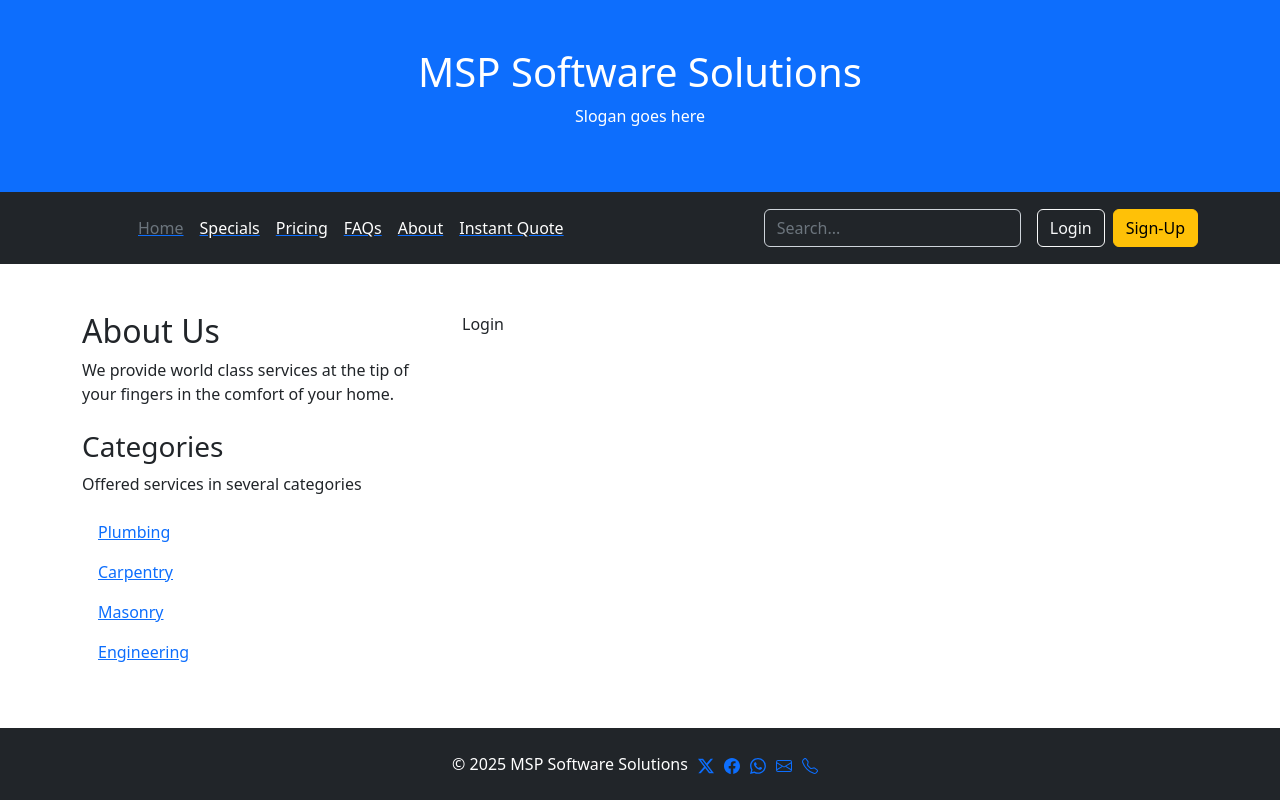
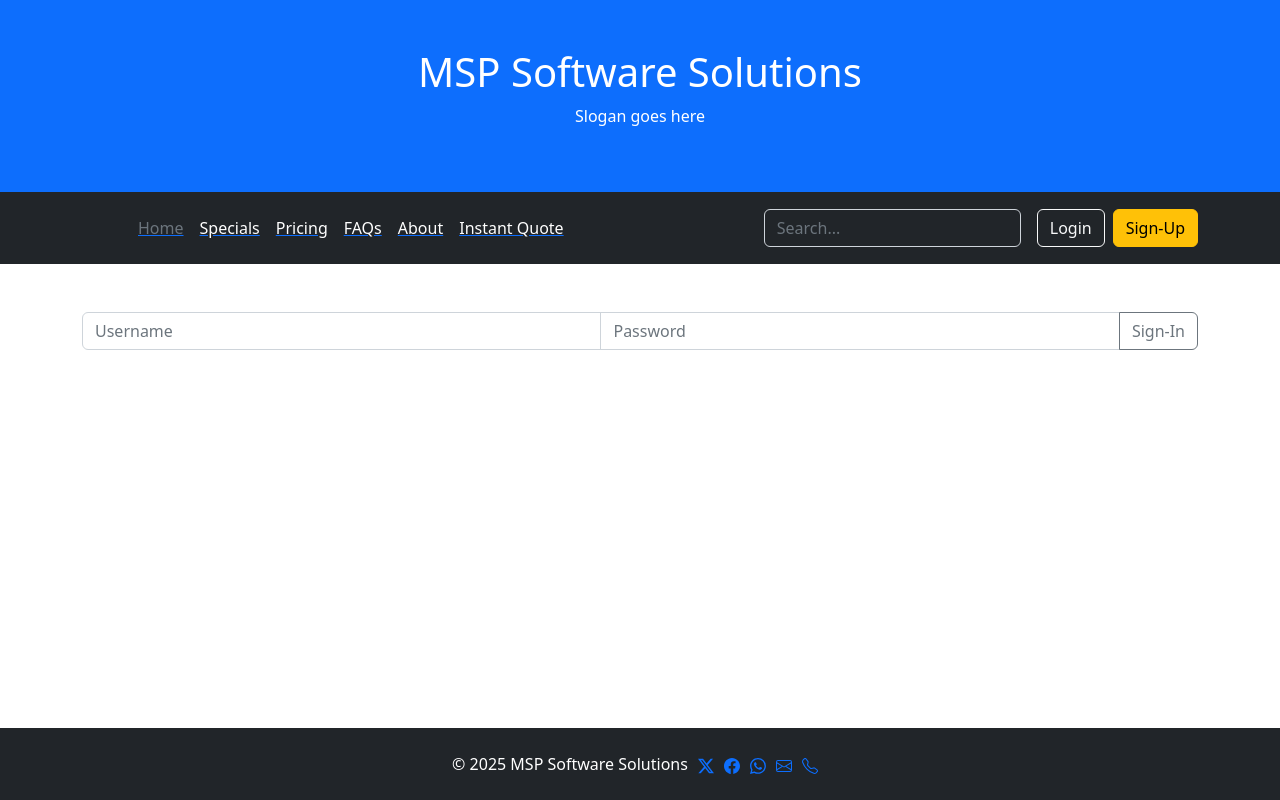
Before and after one commit to kayloshai/trade-locator, a React (Vite) app: page /trade-locator/login in a window 1280 px wide. Built offline with nearby package versions, Linux system fonts and the light colour scheme.

Commit message:
Update routes

```diff
--- a/src/App.tsx
+++ b/src/App.tsx
@@ -20,21 +20,19 @@ function App() {
     <BrowserRouter basename="/trade-locator">
       <Routes>
         <Route element={<BaseLayout id='base-layout' />}>
-          <Route path="/" element={<Home />} />
-          <Route path="carpentry" element={<Carpentry />} />
-          <Route path="plumbing" element={<Plumbing />} />
-          <Route path="masonry" element={<Masonry />} />
-          <Route path="engineering" element={<Engineering />} />
-
+          <Route path="/" element={<Home />}>
+            <Route path="plumbing" element={<Plumbing />} />
+            <Route path="carpentry" element={<Carpentry />} />
+            <Route path="masonry" element={<Masonry />} />
+            <Route path="engineering" element={<Engineering />} />
+          </Route>
           <Route path="specials" element={<Specials />} />
           <Route path="pricing" element={<Pricing />} />
           <Route path="faqs" element={<FAQs />} />
           <Route path="about" element={<About />} />
           <Route path="quote" element={<Quote />} />
-
           <Route path="login" element={<Login />} />
           <Route path="sign-up" element={<SignUp />} />
-
           <Route path="*" element={<NotFound />} />
         </Route>
       </Routes>
--- a/src/design-system-components/layouts/baseLayout.tsx
+++ b/src/design-system-components/layouts/baseLayout.tsx
@@ -1,6 +1,6 @@
 import { Header } from "../header/header";
 import { Footer } from "../footer/footer";
-import { Link, Outlet } from "react-router-dom";
+import { Outlet } from "react-router-dom";
 
 interface Props {
   id?: string;
@@ -13,39 +13,7 @@ export const BaseLayout = ({ id }: Props) => {
       <Header title={"MSP Software Solutions"} />
       <div>
         <div className="container mt-5">
-          <div className="row">
-            <div className="col-sm-4">
-              <h2>About Us</h2>
-              {/* <h5>Photo of me:</h5> */}
-              {/* <div className="fakeimg">Fake Image</div> */}
-              <p>We provide world class services at the tip of your fingers in the comfort of your home.</p>
-              <h3 className="mt-4">Categories</h3>
-              <p>Offered services in several categories</p>
-              <ul className="nav nav-pills flex-column">
-                <Link to="plumbing">
-                  <li className="nav-item">
-                    <a className="nav-link" href="plumbing">Plumbing</a>
-                  </li>
-                </Link>
-                <Link to="/carpentry">
-                  <li className="nav-item">
-                    <a className="nav-link" href="carpentry">Carpentry</a>
-                  </li></Link>
-                <Link to="/masonry">
-                  <li className="nav-item">
-                    <a className="nav-link" href="masonry">Masonry</a>
-                  </li></Link>
-                <Link to="/engineering">
-                  <li className="nav-item">
-                    <a className="nav-link" href="engineering">Engineering</a>
-                  </li></Link>
-              </ul>
-              <hr className="d-sm-none" />
-            </div>
-            <div className="col-sm-8" style={{ overflow: "auto" }}>
-              <Outlet />
-            </div>
-          </div>
+          <Outlet />
         </div>
       </div>
       <Footer title={"MSP Software Solutions"} />
--- a/src/design-system-components/pages/about.tsx
+++ b/src/design-system-components/pages/about.tsx
@@ -7,7 +7,11 @@ export const About = ({ className }: Props) => {
 
     return (
         <div className={className} id="about-page">
-            About
+            <h2>About Us</h2>
+            {/* <h5>Photo of me:</h5> */}
+            {/* <div className="fakeimg">Fake Image</div> */}
+            <p>We provide world class services at the tip of your fingers in the comfort of your home.</p>
+
         </div>
     );
 }
--- a/src/design-system-components/pages/home.tsx
+++ b/src/design-system-components/pages/home.tsx
@@ -1,4 +1,4 @@
-
+import { Link, Outlet } from "react-router-dom";
 interface Props {
     className?: string;
 }
@@ -7,7 +7,34 @@ export const Home = ({ className }: Props) => {
 
     return (
         <div className={className} id="home-page">
-            Home
+            <div className="row">
+                <div className="col-sm-4">
+                    <h3 className="mt-4">Services Offered</h3>
+                    <ul className="nav nav-pills flex-column">
+                        <Link to="plumbing">
+                            <li className="nav-item">
+                                <a className="nav-link" href="plumbing">Plumbing</a>
+                            </li>
+                        </Link>
+                        <Link to="/carpentry">
+                            <li className="nav-item">
+                                <a className="nav-link" href="carpentry">Carpentry</a>
+                            </li></Link>
+                        <Link to="/masonry">
+                            <li className="nav-item">
+                                <a className="nav-link" href="masonry">Masonry</a>
+                            </li></Link>
+                        <Link to="/engineering">
+                            <li className="nav-item">
+                                <a className="nav-link" href="engineering">Engineering</a>
+                            </li></Link>
+                    </ul>
+                    <hr className="d-sm-none" />
+                </div>
+                <div className="col-sm-8" style={{ overflow: "auto" }}>
+                    <Outlet />
+                </div>
+            </div>
         </div>
     );
 }
--- a/src/design-system-components/pages/login.tsx
+++ b/src/design-system-components/pages/login.tsx
@@ -7,7 +7,11 @@ export const Login = ({ className }: Props) => {
 
     return (
         <div className={className} id="login-page">
-            Login
+            <div className="input-group mb-3">
+                <input type="text" className="form-control" placeholder="Username" aria-label="Username" />
+                <input type="text" className="form-control" placeholder="Password" aria-label="Password" />
+                <button className="btn btn-outline-secondary" type="button">Sign-In</button>
+            </div>
         </div>
     );
 }
```
